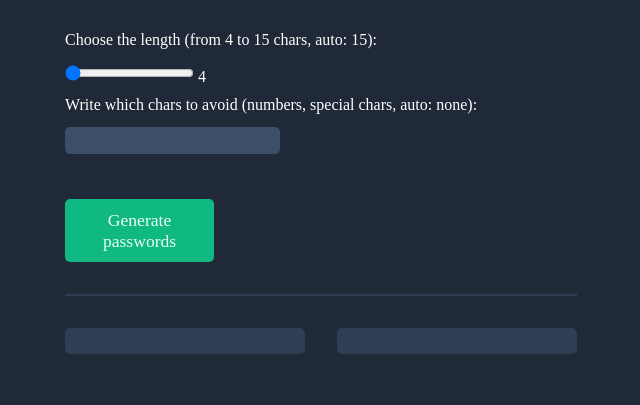
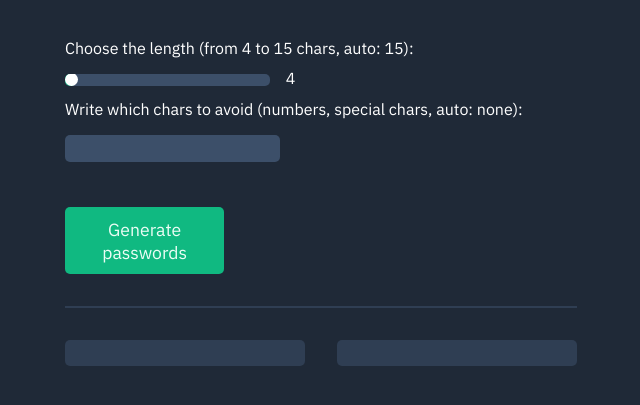
Before and after one commit to ia-lerimund/Password-Generator, a plain HTML site: page index.html in a window 1280 px wide. Shown: the part 303-708 px from the top of the page, without its empty margins (319-959 px from the left). Drawn offline with Linux system fonts and the light colour scheme.

Commit message:
Update style.css

```diff
--- a/style.css
+++ b/style.css
@@ -3,6 +3,7 @@
 	padding: 0;
 }
 body {
+	font-family: "IBM Plex Sans", sans-serif;
 	background: #1f2937;
 	color: white;
 	height: 100vh;
@@ -37,10 +38,21 @@ input {
 	border-radius: 5px;
 	border: #384a64;
 }
-#number {
+#vol {
 	height: 2em;
 	text-align: center;
-	width: 3em;
+	width: 40%;
+	height: 0.9em;
+}
+.number {
+	display: flex;
+	align-items: center;
+}
+output {
+	padding-left: 1em;
+}
+input {
+	margin-top: 1.2em;
 }
 #text {
 	height: 2em;
@@ -59,7 +71,7 @@ input {
 	padding: 0.6em 0.6em;
 	background: #10b981;
 	border-radius: 5px;
-	width: 25%;
+	width: 27%;
 	cursor: pointer;
 }
 #generateBtn:hover {
@@ -138,3 +150,36 @@ i {
 		width: 80%;
 	}
 }
+
+/*Chrome*/
+@media screen and (-webkit-min-device-pixel-ratio: 0) {
+	input[type="range"] {
+		overflow: hidden;
+		-webkit-appearance: none;
+		background-color: #3c4f69;
+		height: 1em;
+	}
+	input[type="range"]::-webkit-slider-thumb {
+		width: 1em;
+		-webkit-appearance: none;
+		height: 1em;
+		cursor: pointer;
+		background: white;
+		box-shadow: -150px 0 0 145px #10b981;
+		border-radius: 50%;
+	}
+}
+/** FF*/
+input[type="range"]::-moz-range-progress {
+	background-color: #10b981;
+}
+input[type="range"]::-moz-range-track {
+	background-color: #3c4f69;
+}
+/* IE*/
+input[type="range"]::-ms-fill-lower {
+	background-color: #10b981;
+}
+input[type="range"]::-ms-fill-upper {
+	background-color: #3c4f69;
+}
```
